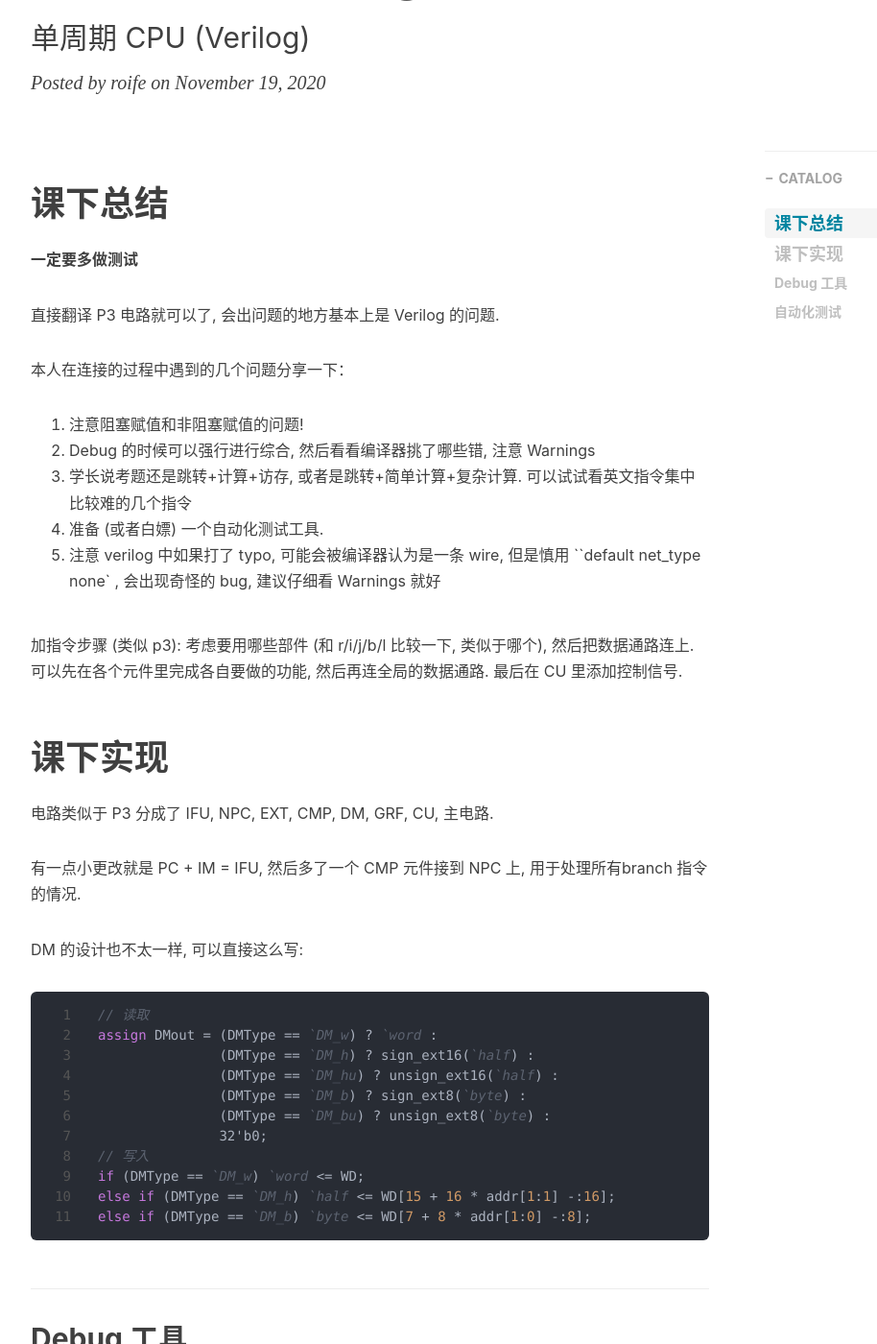
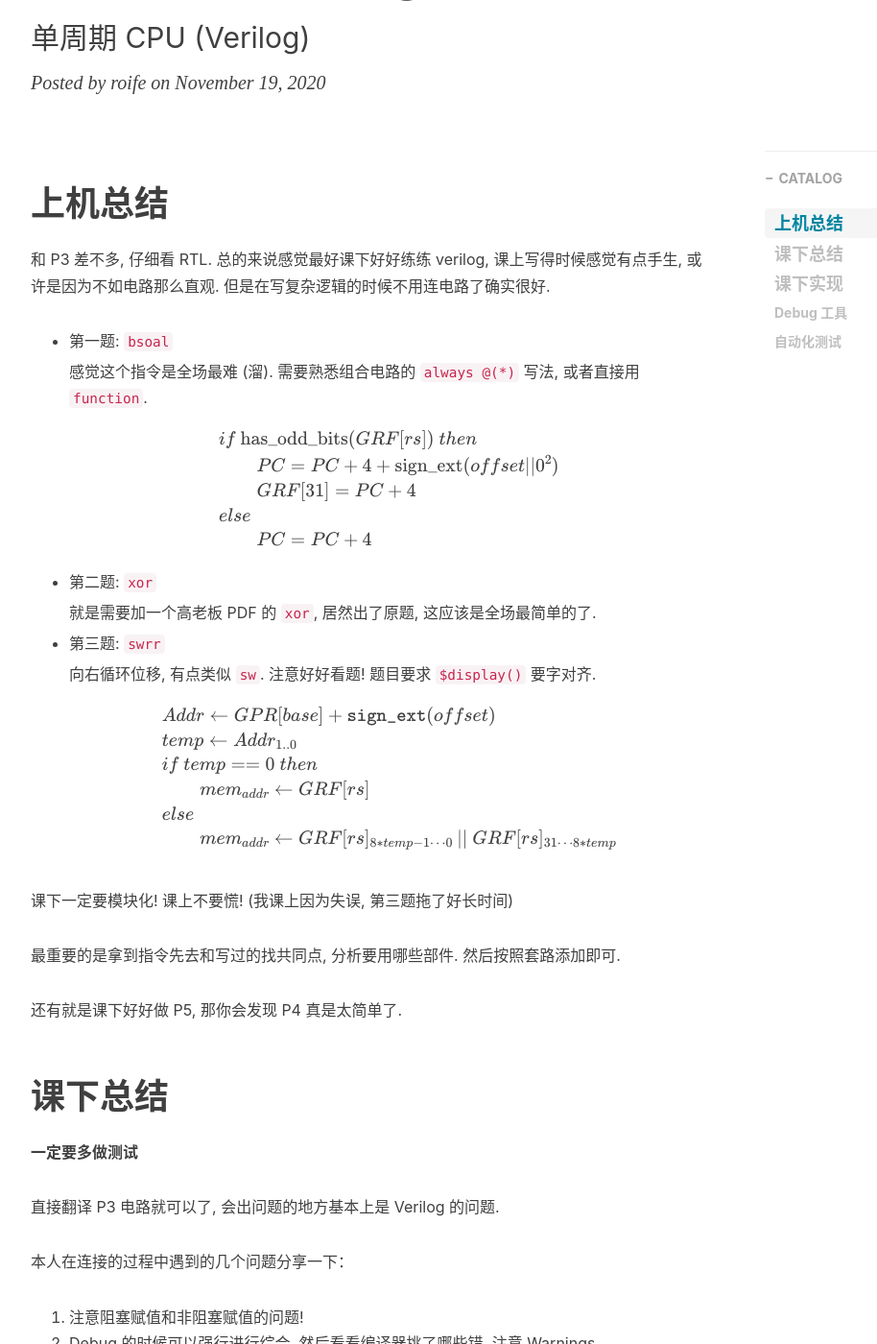
Before and after one commit to LogicLee0902/-LogicLee0902.github.io, a Jekyll site: the page built from _posts/buaa/buaa-co/2020-11-19-buaa-co-lab-p4.md, in a window 1280 px wide and 1400 px high, scrolled down 256 px. Shown: the whole window at 96% size, without its empty margins (233-1147 px from the left). Built offline with Jekyll 4.4.1, drawn with Linux system fonts in a browser that asks for light colours; nearby versions of some CDN libraries; comment, search, counter and statistics services are not loaded; some of the changed text lies outside the part shown.

Commit message:
post: buaa-co-lab-p4

````diff
--- a/_posts/buaa/buaa-co/2020-11-19-buaa-co-lab-p4.md
+++ b/_posts/buaa/buaa-co/2020-11-19-buaa-co-lab-p4.md
@@ -15,6 +15,49 @@ header-style: text
 mathjax: true
 ---
 
+# 上机总结
+
+和 P3 差不多, 仔细看 RTL. 总的来说感觉最好课下好好练练 verilog, 课上写得时候感觉有点手生, 或许是因为不如电路那么直观. 但是在写复杂逻辑的时候不用连电路了确实很好.
+
+- 第一题: `bsoal`
+
+  感觉这个指令是全场最难 (溜). 需要熟悉组合电路的 `always @(*)` 写法, 或者直接用 `function`.
+
+  $$
+    \begin{aligned}
+        & if\ \mathrm{has\_odd\_bits}(GRF[rs])\ then \\
+        & \qquad PC = PC + 4 + \mathrm{sign\_ext}(offset || 0^2) \\
+        & \qquad GRF[31] = PC + 4 \\
+        & else \\
+        & \qquad PC = PC + 4
+    \end{aligned}
+  $$
+
+- 第二题: `xor`
+
+  就是需要加一个高老板 PDF 的 `xor`, 居然出了原题, 这应该是全场最简单的了.
+
+- 第三题: `swrr`
+
+  向右循环位移, 有点类似 `sw`. 注意好好看题! 题目要求 `$display()` 要字对齐.
+
+    $$
+    \begin{aligned}
+        & Addr \leftarrow GPR[base] + \mathtt{sign\_ext}(offset) \\
+        & temp \leftarrow Addr_{1..0} \\
+        & if\ temp == 0\ then \\
+        & \qquad mem_{addr} \leftarrow GRF[rs] \\
+        & else \\
+        & \qquad mem_{addr} \leftarrow GRF[rs]_{8*temp - 1 \cdots 0}\ ||\ GRF[rs]_{31 \cdots 8*temp}
+    \end{aligned}
+    $$
+
+课下一定要模块化! 课上不要慌! (我课上因为失误, 第三题拖了好长时间)
+
+最重要的是拿到指令先去和写过的找共同点, 分析要用哪些部件. 然后按照套路添加即可.
+
+还有就是课下好好做 P5, 那你会发现 P4 真是太简单了.
+
 # 课下总结
 
 **一定要多做测试**
@@ -26,7 +69,7 @@ mathjax: true
 2. Debug 的时候可以强行进行综合, 然后看看编译器挑了哪些错, 注意 Warnings
 3. 学长说考题还是跳转+计算+访存, 或者是跳转+简单计算+复杂计算. 可以试试看英文指令集中比较难的几个指令
 4. 准备 (或者白嫖) 一个自动化测试工具.
-5. 注意 verilog 中如果打了 typo, 可能会被编译器认为是一条 wire, 但是慎用 ``default net_type none` , 会出现奇怪的 bug, 建议仔细看 Warnings 就好
+5. 注意 verilog 中如果打了 typo, 可能会被编译器认为是一条 wire, 但是慎用 `` `default net_type none`` , 如果用了必须在所有的端口显式声明 `wire`.
 
 加指令步骤 (类似 p3): 考虑要用哪些部件 (和 r/i/j/b/l 比较一下, 类似于哪个), 然后把数据通路连上. 可以先在各个元件里完成各自要做的功能, 然后再连全局的数据通路. 最后在 CU 里添加控制信号.
 
@@ -41,15 +84,22 @@ DM 的设计也不太一样, 可以直接这么写:
 ```verilog
 // 读取
 assign DMout = (DMType == `DM_w) ? `word :
-               (DMType == `DM_h) ? sign_ext16(`half) :
-               (DMType == `DM_hu) ? unsign_ext16(`half) :
-               (DMType == `DM_b) ? sign_ext8(`byte) :
-               (DMType == `DM_bu) ? unsign_ext8(`byte) :
-               32'b0;
+                (DMType == `DM_h) ? {{16{`half_sign}}, `half} :
+                (DMType == `DM_hu) ? {{16{1'b0}}, `half} :
+                (DMType == `DM_b) ? {{24{`byte_sign}}, `byte} :
+                (DMType == `DM_bu) ? {{24{1'b0}}, `byte} :
+                32'b0;
 // 写入
-if (DMType == `DM_w) `word <= WD;
-else if (DMType == `DM_h) `half <= WD[15 + 16 * addr[1:1] -:16];
-else if (DMType == `DM_b) `byte <= WD[7 + 8 * addr[1:0] -:8];
+if (DMType == `DM_w) begin
+    `word <= WD;
+    $display("%d@%h: *%h <= %h", $time, pc, addr, WD);
+end else if (DMType == `DM_h) begin
+    `half <= WD[15:0];
+    $display("%d@%h: *%h <= %h", $time, pc, addr, WD[15:0]);
+end else if (DMType == `DM_b) begin
+    `byte <= WD[7:0];
+    $display("%d@%h: *%h <= %h", $time, pc, addr, WD[7:0]);
+end
 ```
 
 ## Debug 工具
````
Also changed, not shown: _posts/buaa/buaa-co/2020-11-15-buaa-co-lab-p3.md (+11 -11 lines), _posts/buaa/buaa-co/2020-11-23-buaa-co-lab-p5.md (+13 -9 lines).
